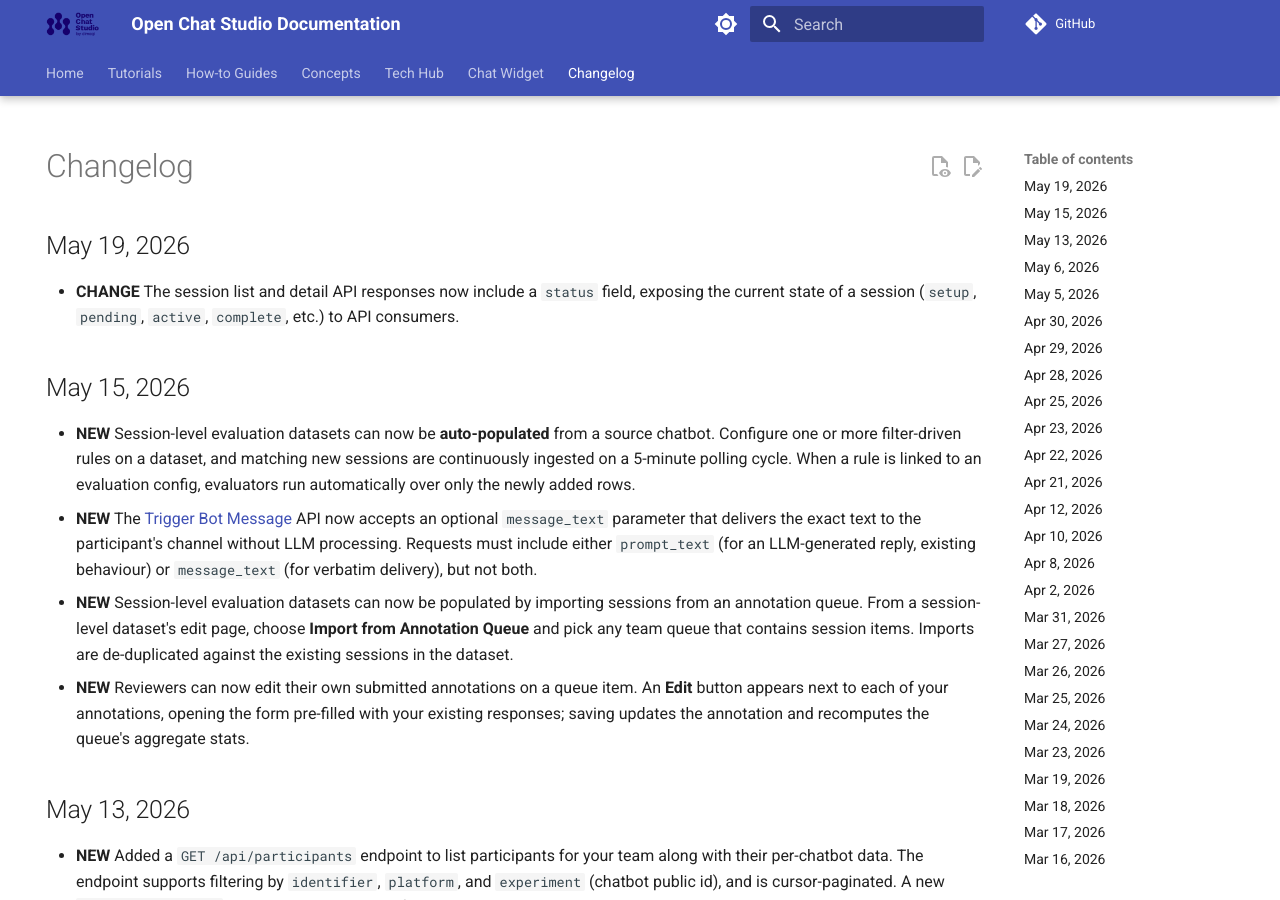
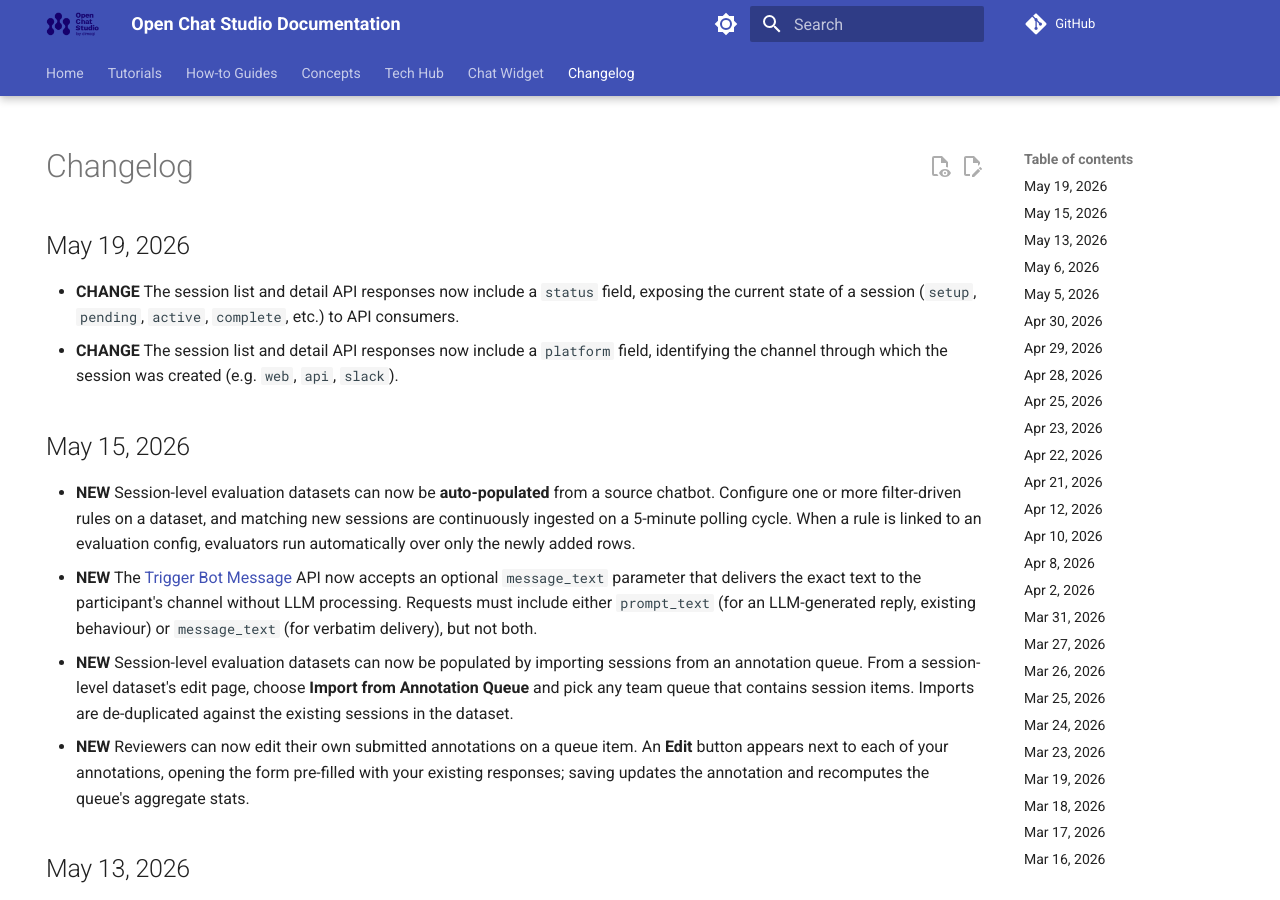
Before and after one commit to dimagi/open-chat-studio-docs, an MkDocs documentation site: the page built from docs/changelog.md, in a window 1280 px wide and 900 px high. Built offline with MkDocs 1.6.1 and Material for MkDocs 9.7.7, drawn with Linux system fonts in a browser that asks for light colours; a script that is not in the unit is left out; comment, search, counter and statistics services are not loaded.

Commit message:
update changelog and docs from OCS PR #3375
Co-Authored-By: Claude Opus 4.7 (1M context) <noreply@anthropic.com>

```diff
--- a/docs/changelog.md
+++ b/docs/changelog.md
@@ -6,6 +6,7 @@ hide:
 # Changelog
 ## May 19, 2026
 * **CHANGE** The session list and detail API responses now include a `status` field, exposing the current state of a session (`setup`, `pending`, `active`, `complete`, etc.) to API consumers.
+* **CHANGE** The session list and detail API responses now include a `platform` field, identifying the channel through which the session was created (e.g. `web`, `api`, `slack`).
 
 ## May 15, 2026
 * **NEW** Session-level evaluation datasets can now be **auto-populated** from a source chatbot. Configure one or more filter-driven rules on a dataset, and matching new sessions are continuously ingested on a 5-minute polling cycle. When a rule is linked to an evaluation config, evaluators run automatically over only the newly added rows.
```
